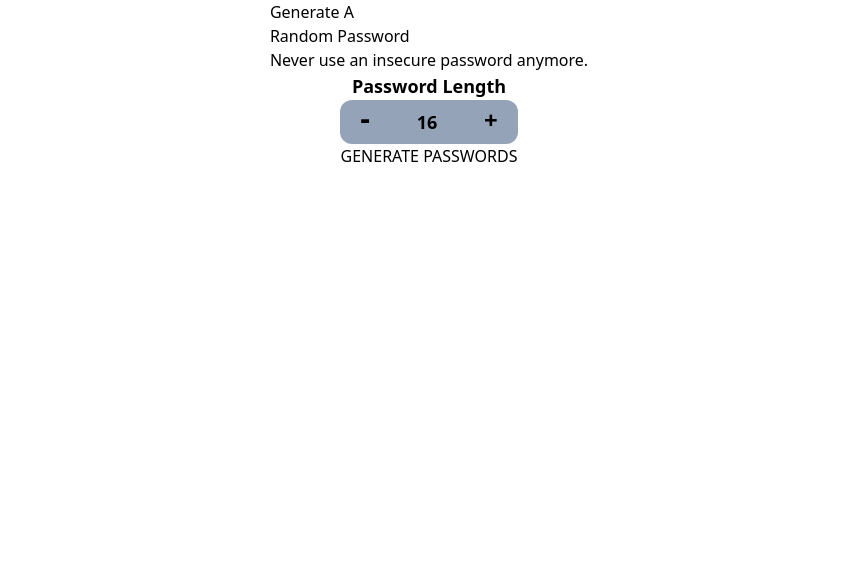
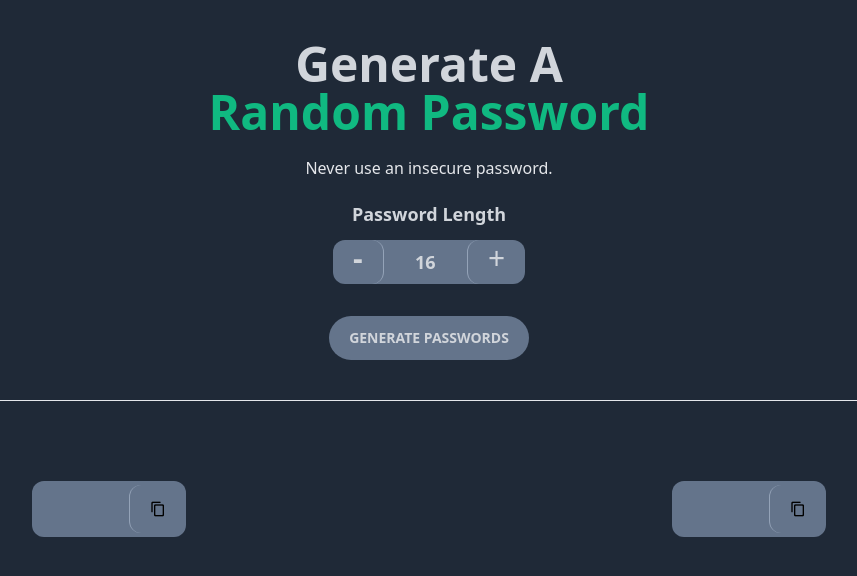
Before and after one commit to r-antoni/password_generator, a website: page docs/index.html in a window 1280 px wide. Shown: the whole page, without its empty margins (211-1068 px from the left). Drawn offline with Linux system fonts and the light colour scheme.

Commit message:
Copy button

```diff
--- a/docs/index.html
+++ b/docs/index.html
@@ -8,27 +8,31 @@
     <link rel="stylesheet" href="./css/style.css">
     <script src="index.js" defer></script>
 </head>
-<body>
-    <div class="flex flex-col justify-center items-center">
+<body class="bg-[#1F2937] text-center">
+    <div class="text-gray-300">
         <div>
-            <h1>Generate A <br><span>Random Password</span></h1>
-            <h2>Never use an insecure password anymore.</h2>
+            <h1 class="font-bold text-5xl pt-10">Generate A <br><span class="text-[#10B981]">Random Password</span></h1>
+            <h2 class="py-5 text-gray-200">Never use an insecure password.</h2>
         </div>
-        <div class="flex flex-col max-w-lg justify-center items-center font-semibold text-lg">
+        <div class="flex flex-col justify-center items-center font-semibold text-lg gap-3">
             <p>Password Length</p>
-            <div class="bg-slate-400 flex items-center rounded-xl w-full">
-                <button id="decrement " class="text-3xl px-5 pb-2" onclick="stepper(this)"> - </button>
+            <div class="bg-slate-500 max-w-[25%] rounded-xl">
+                <button id="decrement " class="text-3xl px-5 pb-2 border-r border-slate-400 rounded-xl" onclick="stepper(this)"> - </button>
                 <input type="number" id="length" class="[appearance:textfield] [&::-webkit-outer-spin-button]:appearance-none [&::-webkit-inner-spin-button]:appearance-none text-center bg-transparent focus:outline-none" min="6" max="24" value="16" step="1" readonly>
-                <button id="increment" class="text-2xl px-5 pb-1" onclick="stepper(this)"> + </button>
+                <button id="increment" class="font-medium text-3xl px-5 pb-2 border-l border-slate-400 rounded-xl" onclick="stepper(this)"> + </button>
             </div>
-        </div>
-        <div>
-            <button id="generate">GENERATE PASSWORDS</button>
+            <button id="generate" class="text-sm bg-slate-500 px-5 py-3 mt-5 mb-10 rounded-full">GENERATE PASSWORDS</button>
         </div>
         <hr>
-        <div>
-            <p id="password1"></p>
-            <p id="password2"></p>
+        <div class="flex justify-around items-center py-20 ">
+            <div class="flex justify-between items-center text-center bg-slate-500 w-[12%] h-14 rounded-xl">
+                <p class="pl-10" id="password1"></p>
+                <button class="px-5 py-4 border-l border-slate-400 rounded-xl"><img class="w-4 h-4" src="img/copy.png" alt=""></button>
+            </div>
+            <div class="flex justify-between items-center text-center bg-slate-500 w-[12%] h-14 rounded-xl">
+                <p class="pl-10" id="password2"></p>
+                <button class="px-5 py-4 border-l border-slate-400 rounded-xl"><img class="w-4 h-4" src="img/copy.png" alt=""></button>
+            </div>
         </div>
     </div>
 
--- a/docs/index.js
+++ b/docs/index.js
@@ -24,19 +24,18 @@ function randomChar(){
 }
 
 function randomPassword1(){
-    for(let i = 0; i < lengthVal; i++){
+    for(let i = 1; i <= lengthVal; i++){
         generatedPass1 += randomChar()
         password1.textContent = generatedPass1
     }
 }
 
 function randomPassword2(){
-    for(let i = 0; i < lengthVal; i++){
+    for(let i = 1; i <= lengthVal; i++){
         generatedPass2 += randomChar()
         password2.textContent = generatedPass2
     }
 }
-
 
 const stepper = (btn) =>{
     let id = btn.getAttribute("id");
@@ -52,4 +51,3 @@ const stepper = (btn) =>{
     }
     lengthVal = newValue
 }
-console.log(lengthVal)
```
Also changed, not shown: docs/css/style.css, docs/img/copy.png (added).
